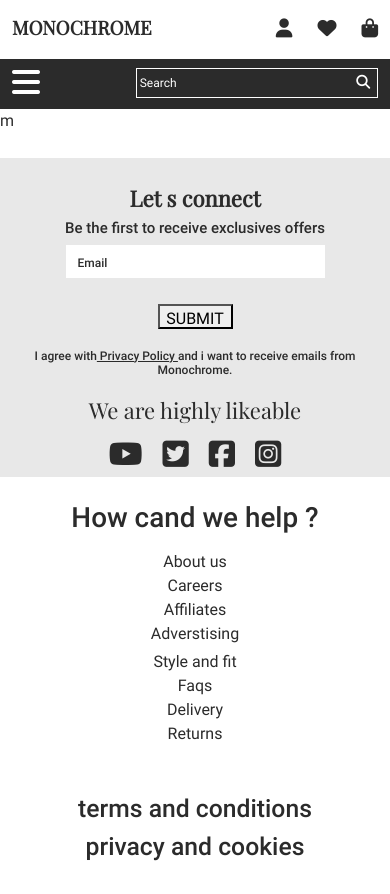
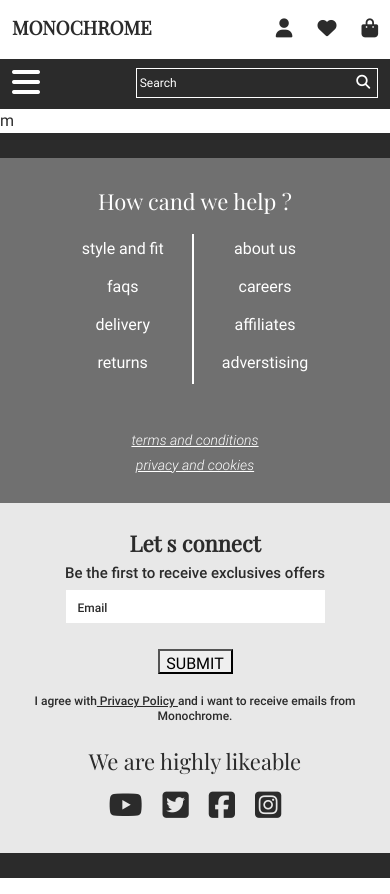
Before and after one commit to SorinPapa/Mono-Chrome, a Next.js app: page / in a window 390 px wide. Built offline with nearby package versions, Linux system fonts and the light colour scheme; a web font is replaced by a local one.

Commit message:
footer mobile

```diff
--- a/components/footer.jsx
+++ b/components/footer.jsx
@@ -2,13 +2,128 @@ export default function Footer() {
   return (
     <footer className="footer">
       <section className="footer-inner container">
+        <section className="footer-contact container d-none d-lg-block">
+          <ul>
+            <li>
+              <a href="tel:+44 (0)10 2345 6789" title="Call us">
+                Call us <br />
+                +44 (0)10 2345 6789
+              </a>
+            </li>
+
+            <li>
+              <a href="" title="Email customer care">
+                Email customer care
+              </a>
+            </li>
+
+            <li>
+              <a href="" title="See mobile version">
+                See mobile version
+              </a>
+            </li>
+          </ul>
+        </section>
+
+        <section className="footer-nav">
+          <div className="footer-title d-block d-lg-none mt-4 mt-lg-0">
+            <h1>How cand we help ?</h1>
+          </div>
+
+          <nav className="footer-nav-content mt-3 mt-lg-0">
+            <ul>
+              <li>
+                <a href="" title="Style and fit" className="d-block d-lg-none">
+                  Style and fit
+                </a>
+              </li>
+
+              <li>
+                <a
+                  href=""
+                  title="Style and fit advice"
+                  className="d-none d-lg-block"
+                >
+                  Style and fit advice
+                </a>
+              </li>
+
+              <li>
+                <a href="" title="Faqs">
+                  Faqs
+                </a>
+              </li>
+
+              <li>
+                <a href="" title="Delivery">
+                  Delivery
+                </a>
+              </li>
+
+              <li>
+                <a
+                  href=""
+                  title="Exchanges and returns"
+                  className="d-none d-lg-block"
+                >
+                  Exchanges and returns
+                </a>
+              </li>
+
+              <li>
+                <a href="" title="returns" className="d-block d-lg-none">
+                  Returns
+                </a>
+              </li>
+            </ul>
+
+            <div className="footer-nav-vertical-line d-block d-lg-none mt-1 mt-lg-0"></div>
+
+            <ul>
+              <li>
+                <a href="" title="About us">
+                  About us
+                </a>
+              </li>
+
+              <li>
+                <a href="" title="Careers">
+                  Careers
+                </a>
+              </li>
+
+              <li>
+                <a href="" title="Affiliates">
+                  Affiliates
+                </a>
+              </li>
+
+              <li>
+                <a href="" title="Advertising">
+                  Adverstising
+                </a>
+              </li>
+            </ul>
+          </nav>
+
+          <section className="footer-nav-terms d-block d-lg-none mt-5 mt-lg-0">
+            <ul>
+              <li>
+                <h2>terms and conditions</h2>
+              </li>
+
+              <li>
+                <h2>privacy and cookies</h2>
+              </li>
+            </ul>
+          </section>
+        </section>
+
         <section className="footer-connect d-block d-lg-none">
           <div className="footer-newsletter">
             <h1>Let s connect</h1>
 
-            <h2 >
-              Be the first to receive exclusives offers
-            </h2>
+            <h2>Be the first to receive exclusives offers</h2>
 
             <form action="">
               <label htmlFor="email" className="d-none d-lg-block">
@@ -86,123 +201,6 @@ export default function Footer() {
             </ul>
           </div>
         </section>
-
-        <section className="footer-nav">
-          <div className="footer-title d-block d-lg-none mt-4 mt-lg-0">
-            <h1>How cand we help ?</h1>
-          </div>
-
-          <nav className="footer-nav-content mt-3 mt-lg-0">
-            <ul>
-              <li>
-                <a href="" title="About us">
-                  About us
-                </a>
-              </li>
-
-              <li>
-                <a href="" title="Careers">
-                  Careers
-                </a>
-              </li>
-
-              <li>
-                <a href="" title="Affiliates">
-                  Affiliates
-                </a>
-              </li>
-
-              <li>
-                <a href="" title="Advertising">
-                  Adverstising
-                </a>
-              </li>
-            </ul>
-
-            <div className="footer-nav-vertical-line d-block d-lg-none mt-1 mt-lg-0"></div>
-
-            <ul>
-              <li>
-                <a href="" title="Style and fit" className="d-block d-lg-none">
-                  Style and fit
-                </a>
-              </li>
-
-              <li>
-                <a
-                  href=""
-                  title="Style and fit advice"
-                  className="d-none d-lg-block"
-                >
-                  Style and fit advice
-                </a>
-              </li>
-
-              <li>
-                <a href="" title="Faqs">
-                  Faqs
-                </a>
-              </li>
-
-              <li>
-                <a href="" title="Delivery">
-                  Delivery
-                </a>
-              </li>
-
-              <li>
-                <a
-                  href=""
-                  title="Exchanges and returns"
-                  className="d-none d-lg-block"
-                >
-                  Exchanges and returns
-                </a>
-              </li>
-
-              <li>
-                <a href="" title="returns" className="d-block d-lg-none">
-                  Returns
-                </a>
-              </li>
-            </ul>
-          </nav>
-
-          <section className="footer-nav-terms d-block d-lg-none mt-5 mt-lg-0">
-            <ul>
-              <li>
-                <h2>terms and conditions</h2>
-              </li>
-
-              <li>
-                <h2>privacy and cookies</h2>
-              </li>
-            </ul>
-          </section>
-        </section>
-
-        <section className="footer-contact container d-none d-lg-block">
-          <ul>
-            <li>
-              <a href="tel:+44 (0)10 2345 6789" title="Call us">
-                Call us <br />
-                +44 (0)10 2345 6789
-              </a>
-            </li>
-
-            <li>
-              <a href="" title="Email customer care">
-                Email customer care
-              </a>
-            </li>
-
-            <li>
-              <a href="" title="See mobile version">
-                See mobile version
-              </a>
-            </li>
-          </ul>
-        </section>
       </section>
     </footer>
   );
--- a/styles/shared/footer/_footer.scss
+++ b/styles/shared/footer/_footer.scss
@@ -1,4 +1,10 @@
 .footer {
+  background-color: $brand-primary;
+
+  @include media-breakpoint-up(lg) {
+    height: 252px;
+  }
+
   &-inner {
     display: flex;
     flex-direction: column;
@@ -13,6 +19,7 @@
       text-align: left;
       text-transform: lowercase;
       padding-top: 40px;
+      background-color: $gray-primary;
     }
   }
 
@@ -79,7 +86,8 @@
     }
   }
   &-social {
-    margin-top: 20px;
+    margin-top: 25px;
+    margin-bottom: 25px;
 
     h1 {
       font-size: 22px;
@@ -93,4 +101,66 @@
       gap: 20px;
     }
   }
+
+  &-nav {
+    background-color: $gray-secondary;
+
+    @include media-breakpoint-up(lg) {
+      margin-bottom: 0;
+      background-color: $gray-secondary;
+    }
+
+    h1 {
+      font-family: Playfair Display;
+      font-size: 22px;
+      color: $brand-secondary;
+      margin-top: 30px;
+    }
+
+    &-content {
+      display: flex;
+      flex-direction: row;
+      justify-content: center;
+      font-family: Roboto, Regular;
+      font-size: 16px;
+      color: $brand-secondary;
+      text-transform: lowercase;
+      line-height: 38px;
+      gap: 28px;
+
+      @include media-breakpoint-up(lg) {
+        flex-direction: row;
+        font-family: Playfair Display, Regular Roman;
+        font-size: 22px;
+        line-height: 37px;
+        gap: 168px;
+      }
+    }
+
+    &-terms {
+      margin-bottom: 30px;
+
+      ul > li > h2 {
+        color: $brand-secondary;
+        font-size: 14px;
+        font-weight: 300;
+        font-style: italic;
+        text-decoration: underline;
+      }
+    }
+
+    &-vertical-line {
+      border: 1px solid $brand-secondary;
+      height: 150px;
+    }
+  }
+
+  &-contact {
+    @include media-breakpoint-up(lg) {
+      font-family: Playfair Display;
+      font-size: 22px;
+      line-height: 37px;
+      color: $gray-primary;
+    }
+  }
 }
```
